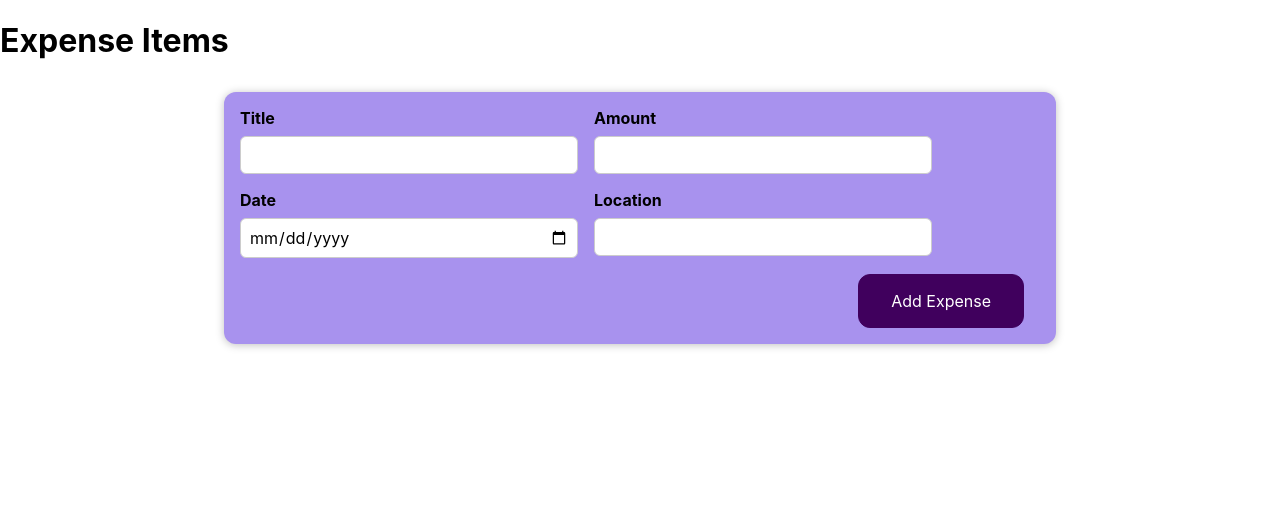
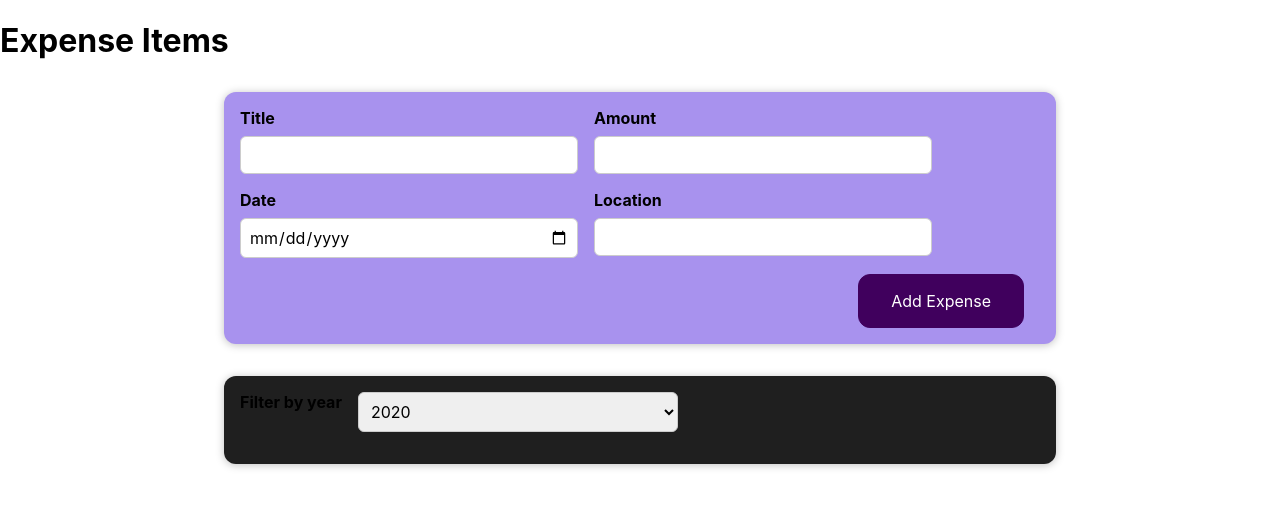
Before and after one commit to Ajoy31097/Learn-React, a React (Create React App) app in the folder my-app/: page / in a window 1280 px wide. Shown: the top 508 px of the page. Built offline with nearby package versions, Linux system fonts and the light colour scheme.

Commit message:
Filter functionality working

```diff
--- a/my-app/src/App.js
+++ b/my-app/src/App.js
@@ -5,6 +5,7 @@ import ExpensesFilter from "./Components/Expenses/ExpensesFilter";
 
 function App() {
   const [expenses, setExpenses] = useState([]);
+  const [filteredYear, setFilteredYear] = useState("2020"); // Initialize with a default year
 
   const saveExpenseDataHandler = (enteredExpenseData) => {
     const expenseData = {
@@ -14,11 +15,24 @@ function App() {
     setExpenses((prevExpenses) => [expenseData, ...prevExpenses]);
   };
 
+  const filterChangeHandler = (selectedYear) => {
+    setFilteredYear(selectedYear);
+  };
+
+  // Filter the expenses based on the selected year
+  const filteredExpenses = expenses.filter((expense) => {
+    return expense.date.getFullYear().toString() === filteredYear;
+  });
+
   return (
     <div>
       <h1>Expense Items</h1>
       <ExpenseForm onSaveExpenseData={saveExpenseDataHandler} />
-      {expenses.map((expense) => (
+      <ExpensesFilter
+        selected={filteredYear}
+        onChangeFilter={filterChangeHandler}
+      />
+      {filteredExpenses.map((expense) => (
         <ExpenseItem
           key={expense.id}
           title={expense.title}
--- a/my-app/src/Components/Expenses/ExpenseItem.js
+++ b/my-app/src/Components/Expenses/ExpenseItem.js
@@ -4,12 +4,12 @@ import "./ExpenseItem.css"
 import ExpenseDate from "./ExpenseDate";
 import ExpenseDetails from "./ExpenseDetails";
 import Card from "../UI/Card"
-import ExpensesFilter from './ExpensesFilter';
+
 
 function ExpenseItem(props) {
     const [title, setTitle] = useState(props.title);
     const [amount, setAmount] = useState(props.amount);
-    const[filteredYear, setFilteredYear] = useState('2020');
+
 
     const clickHandler = () => {
         setTitle("Updated!")
@@ -25,17 +25,15 @@ function ExpenseItem(props) {
     }
 
 
-        const filterChangeHandler = selectedyear => {
-            setFilteredYear(selectedyear);
-        };
 
-    return <div> <ExpensesFilter selected={filteredYear} onChangeFilter={filterChangeHandler} />
-    <Card><div className="expense-item-date">
+
+    return <Card>
+    <div className="expense-item-date">
         <ExpenseDate date={props.date} />
         <ExpenseDetails amount={amount} location={props.location} title={title} />
         <button onClick={clickHandler} className="expense-item__price">Change Title</button>
         <button onClick={deleteHandler} className="expense-item__price">Delete Expense</button>
         <button onClick={hundredHandler} className="expense-item__price">$100</button>
-    </div></Card></div>
+    </div></Card>
 }
 export default ExpenseItem;
```
